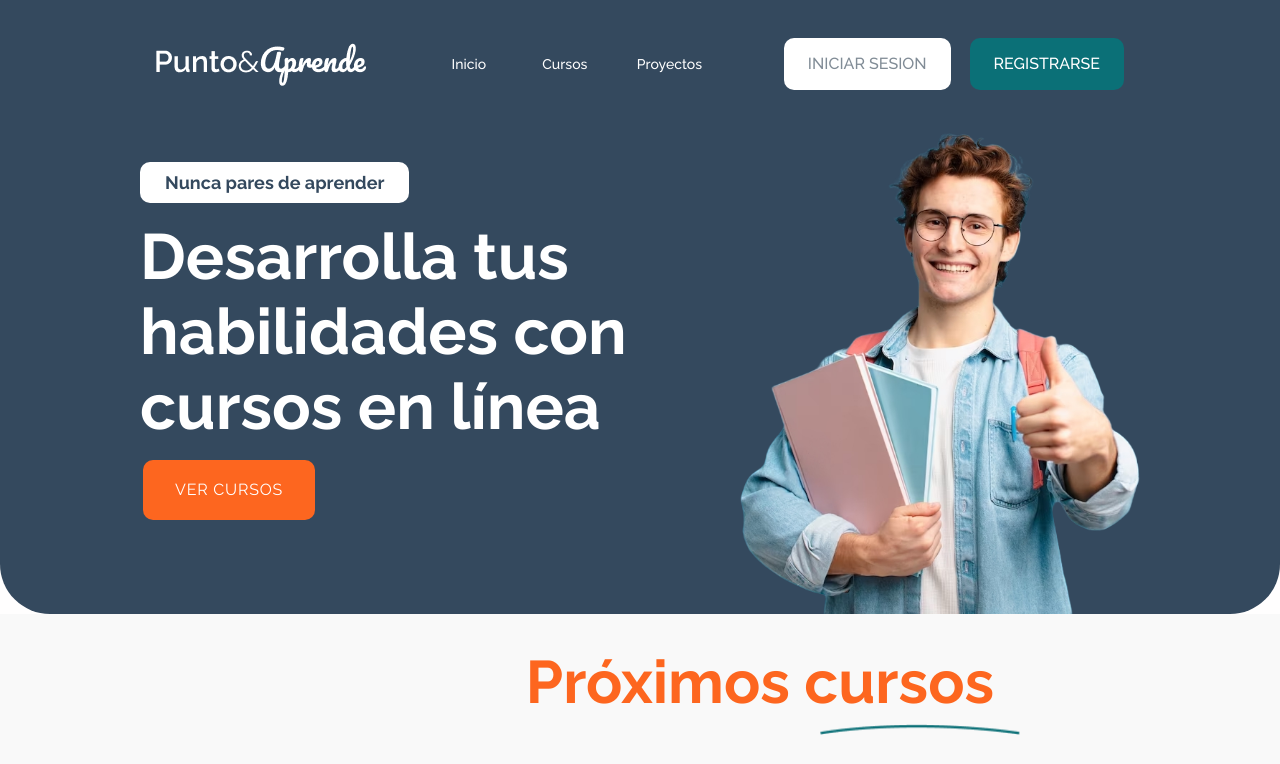
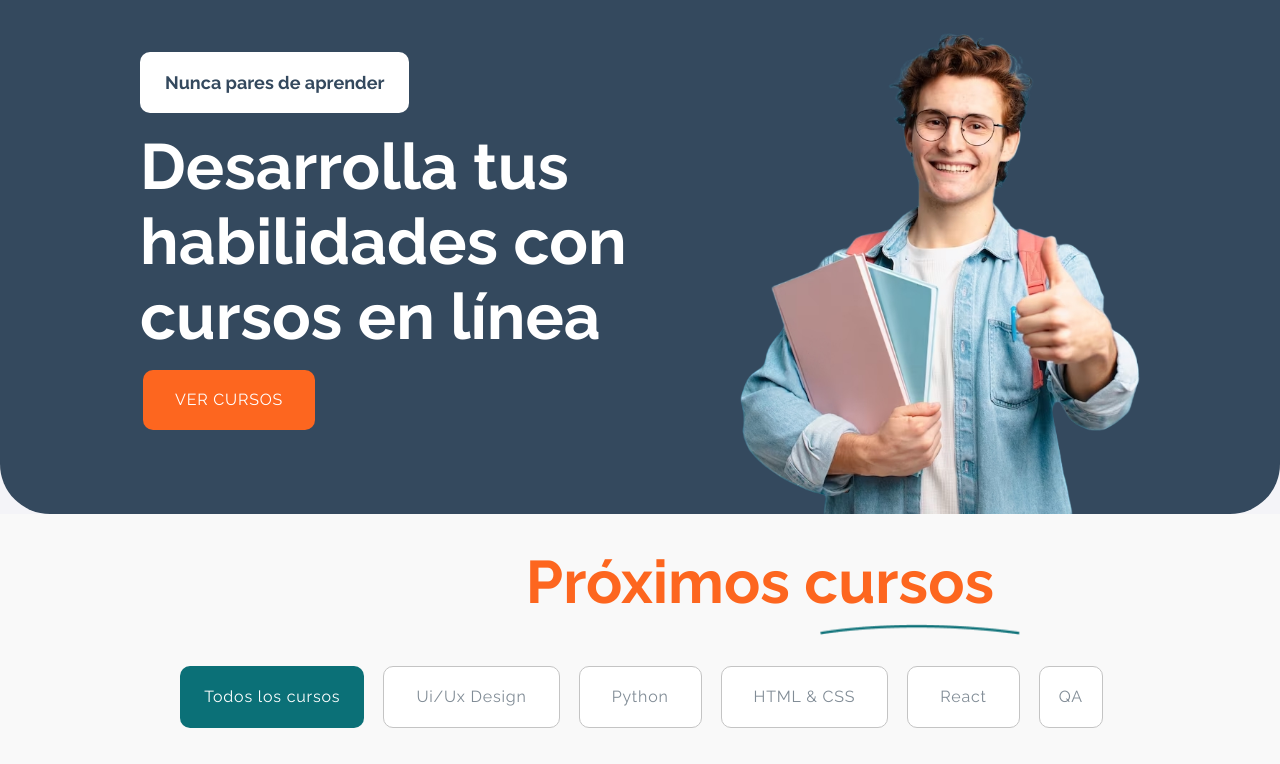
Before and after one commit to flaaaaaav/inscripcionesFront, a React (Vite) app in the folder ui-inscripciones/: page / in a window 1280 px wide. Shown: the top 764 px of the page. Built offline with nearby package versions, Linux system fonts and the light colour scheme.

Commit message:
drop: DrawerAppBar y Footer

```diff
--- a/ui-inscripciones/src/App.tsx
+++ b/ui-inscripciones/src/App.tsx
@@ -1,14 +1,14 @@
 import React from 'react';
 import { BrowserRouter as Router } from 'react-router-dom';
 import AppRoutes from './routes/Routes';
-import Footer from './components/footer';
+/* import Footer from './components/footer'; */
 import { Box } from '@mui/material';
-import DrawerAppBar from './components/NavBar';
+/* import DrawerAppBar from './components/NavBar'; */
 
 const App: React.FC = () => {
   return (
     <Router>
-      <DrawerAppBar />
+{/*       <DrawerAppBar /> */}
       <Box
         sx={{
           display: 'flex',
@@ -21,7 +21,7 @@ const App: React.FC = () => {
             <AppRoutes />
           </main>
         </Box>
-        <Footer />
+{/*         <Footer /> */}
       </Box>
     </Router>
   );
```
